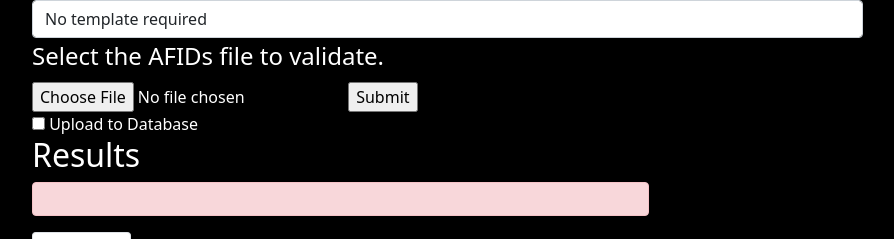
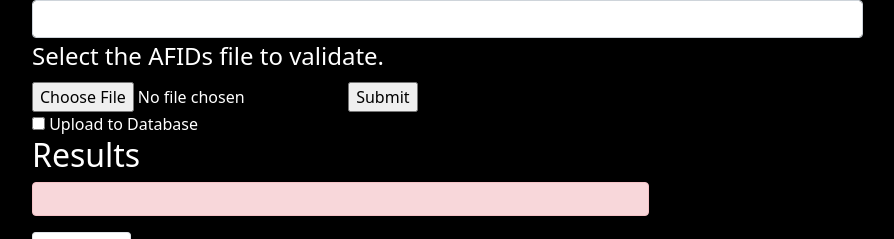
Before and after one commit to afids/afids-validator, a Flask app: template templates/validator.html in a window 1280 px wide. Shown: the part 698-937 px from the top of the page, without its empty margins (50-944 px from the left). Run offline with Flask 2, Linux system fonts and the light colour scheme; the template is opened without the code that fills it: values that come from a table or form of the project are taken from there, others are empty; some libraries are stand-ins or nearby versions.

Commit message:
Fix 2nd dropdown options

```diff
--- a/templates/validator.html
+++ b/templates/validator.html
@@ -25,7 +25,8 @@
                 {% endfor %}
               </select>
               <select id="templates" class="form-control" name="fid_template" method="GET" action="/">
-                <option value="No template">No template required</option>
+                <!-- Will autoload on page ready, start with blank option -->
+                <option value=""></option>
               </select>
             </fieldset>
 
```
